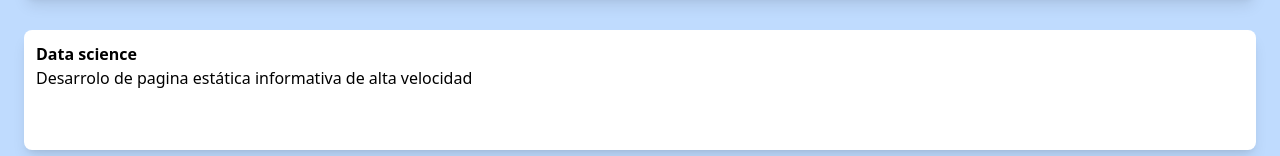
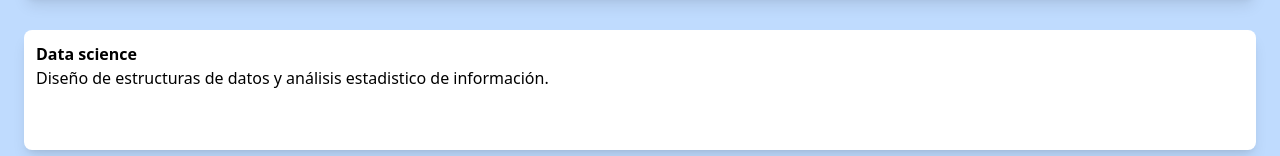
Before and after one commit to Alvarg27/tectify, a Next.js app: page / in a window 1280 px wide. Shown: the part 2330-2486 px from the top of the page. Built offline with nearby package versions, Linux system fonts and the light colour scheme.

Commit message:
Update Services.js

```diff
--- a/components/Services.js
+++ b/components/Services.js
@@ -43,7 +43,8 @@ export default function Services() {
     {
       id: 8,
       title: "Data science",
-      description: "Desarrolo de pagina estática informativa de alta velocidad",
+      description:
+        "Diseño de estructuras de datos y análisis estadistico de información.",
     },
   ];
   return (
```
